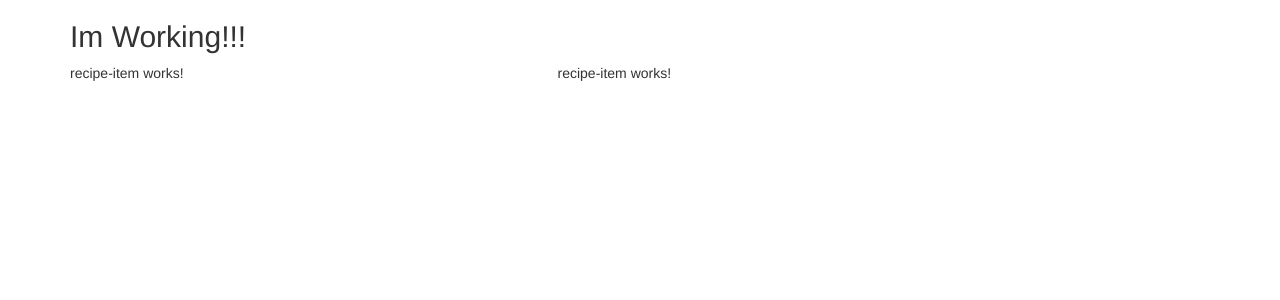
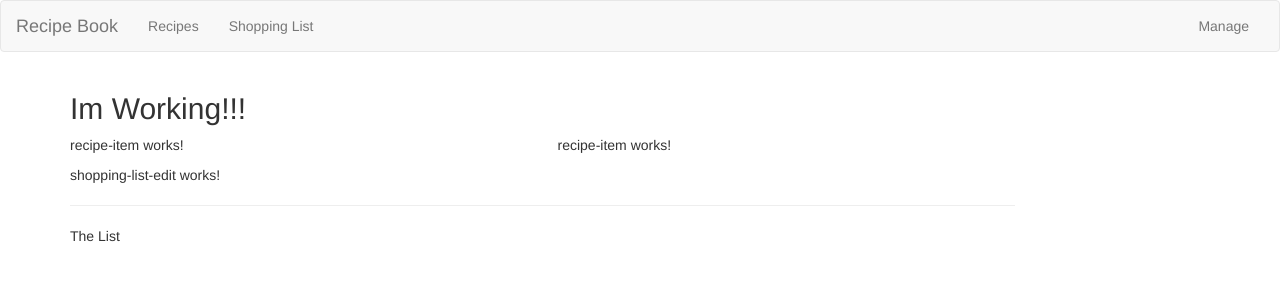
Before and after one commit to chrisobee/AngularRecipeSite, an Angular app: page / in a window 1280 px wide. Shown: the top 300 px of the page. Built offline with nearby package versions, Linux system fonts and the light colour scheme.

Commit message:
Added navbar to page

```diff
--- a/src/app/app.component.html
+++ b/src/app/app.component.html
@@ -1,8 +1,10 @@
+<app-header></app-header>
 <div class="container">
   <div class="row">
     <div class="col-md-12">
       <h2>Im Working!!!</h2>
       <app-recipes></app-recipes>
+      <app-shopping-list></app-shopping-list>
     </div>
   </div>
 </div>
--- a/src/app/header/header.component.html
+++ b/src/app/header/header.component.html
@@ -1 +1,22 @@
-<h2>This is the header section!</h2>
+<nav class="navbar navbar-default">
+    <div class="container-fluid">
+        <div class="navbar-header">
+            <a href="#" class="navbar-brand">Recipe Book</a>
+        </div>
+        <div class="collapse navbar-collapse">
+            <ul class="nav navbar-nav">
+                <li><a href="#">Recipes</a></li>
+                <li><a href="#">Shopping List</a></li>
+            </ul>
+            <ul class="nav navbar-nav navbar-right">
+                <li class="dropdown">
+                    <a href="#" class="dropdown-toggle" role="button">Manage</a>
+                    <ul class="dropdown-menu">
+                        <li><a href="#">Save Data</a></li>
+                        <li><a href="#">Fetch Data</a></li>
+                    </ul>
+                </li>
+            </ul>
+        </div>
+    </div>
+</nav>
--- a/src/app/shopping-list/shopping-list.component.html
+++ b/src/app/shopping-list/shopping-list.component.html
@@ -1 +1,7 @@
-<p>shopping-list works!</p>
+<div class="row">
+    <div class="col-md-10">
+        <app-shopping-list-edit></app-shopping-list-edit>
+        <hr>
+        <p>The List</p>
+    </div>
+</div>
```
